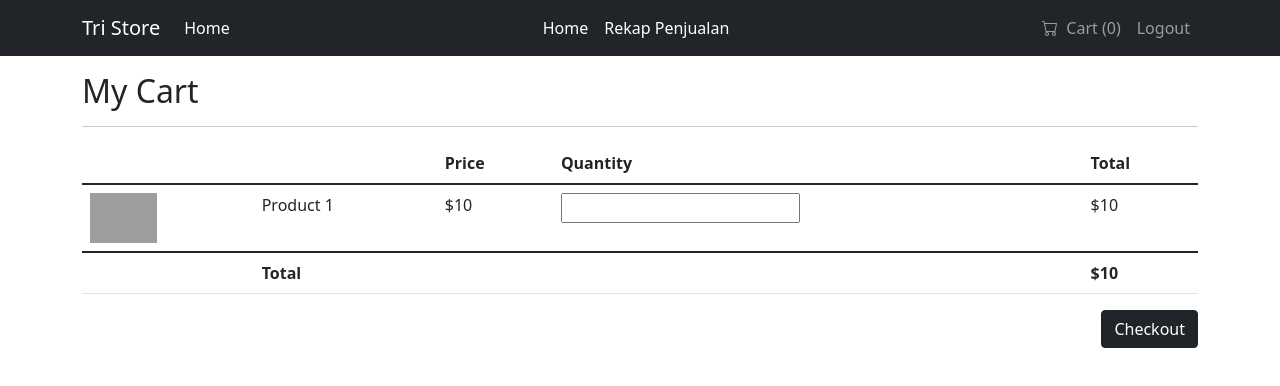
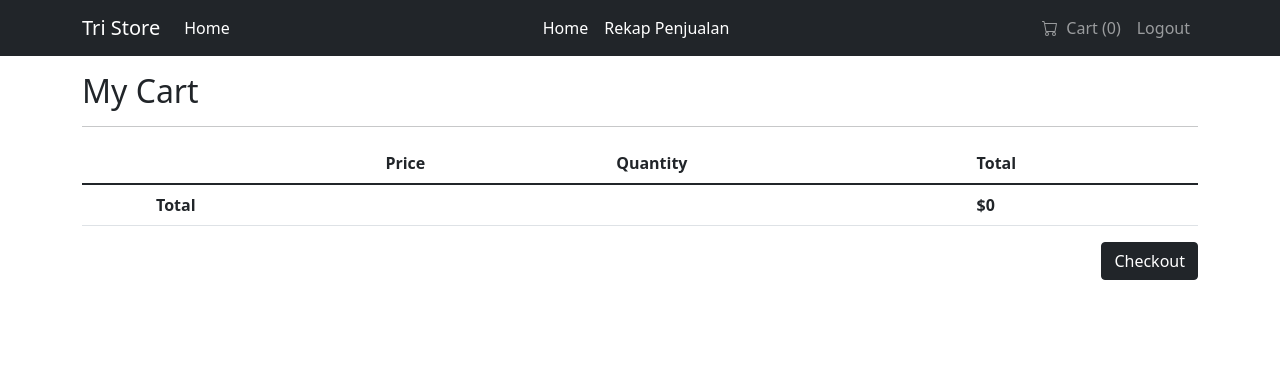
Before and after one commit to triartainyoman/Hacktiv8-Final-Project, a React (Create React App) app: page /cart in a window 1280 px wide. Shown: the top 386 px of the page. Built offline with nearby package versions, Linux system fonts and the light colour scheme; sample sign-in values are in the browser's storage; grey boxes are pictures that could not be loaded; the HTML template or start-up script is replaced by a standard one.

Commit message:
Cart Redux

```diff
--- a/src/pages/Cart.js
+++ b/src/pages/Cart.js
@@ -1,7 +1,13 @@
-import React from "react";
+import React, { useState } from "react";
 import { Navigate } from "react-router-dom";
+import { useSelector, useDispatch } from "react-redux";
 
 function Cart() {
+  const state = useSelector((state) => state);
+  const dispatch = useDispatch();
+  // const [grandTotal, setGrandTotal] = useState(0);
+  let grandTotal = 0;
+
   if (!localStorage.getItem("login")) {
     return <Navigate to="/login" />;
   }
@@ -21,21 +27,32 @@ function Cart() {
           </tr>
         </thead>
         <tbody>
-          <tr>
+          {state.selectedProducts.map((product, index) => {
+            let subTotal = parseFloat(product.price) * parseInt(product.qty);
+            grandTotal += subTotal;
+            return (
+              <tr key={index}>
                 <td>
                   <img
                     style={{ height: 50 }}
-                src="https://fakestoreapi.com/img/81fPKd-2AYL._AC_SL1500_.jpg"
-                alt="Cart Photo Product"
+                    src={product.image}
+                    alt={product.title}
                   />
                 </td>
-            <td>Product 1</td>
-            <td>$10</td>
+                <td>{product.title}</td>
+                <td>${product.price}</td>
                 <td>
-              <input type="number" min={0} />
+                  <input
+                    type="number"
+                    min={0}
+                    value={product.qty}
+                    onChange={() => console.log("changed")}
+                  />
                 </td>
-            <td>$10</td>
+                <td>${subTotal}</td>
               </tr>
+            );
+          })}
         </tbody>
         <tfoot>
           <tr>
@@ -43,7 +60,7 @@ function Cart() {
             <th>Total</th>
             <td></td>
             <td></td>
-            <th>$10</th>
+            <th>${grandTotal}</th>
           </tr>
         </tfoot>
       </table>
--- a/src/pages/Detail.js
+++ b/src/pages/Detail.js
@@ -22,10 +22,18 @@ function Detail() {
     getProduct();
   }, []);
 
-  const addProduct = () => {
+  const increaseCart = () => {
     dispatch({
       type: "INCREMENT_CART",
       payload: qty,
+    });
+  };
+
+  const addProduct = () => {
+    dispatch({
+      type: "SELECT_PRODUCT",
+      payload: product,
+      qty: qty,
     });
   };
 
--- a/src/pages/Home.js
+++ b/src/pages/Home.js
@@ -23,6 +23,8 @@ function Home() {
     };
     getProducts();
   }, []);
+
+  // console.log(state.selectedProducts);
 
   const Loading = () => {
     return (
--- a/src/store/index.js
+++ b/src/store/index.js
@@ -1,16 +1,32 @@
+import React from "react";
 import { createStore } from "redux";
 
 const initialState = {
   allProducts: [],
   counter: 0,
+  selectedProducts: [],
 };
 
 const actionReducer = (state = initialState, action) => {
   switch (action.type) {
     case "SET_PRODUCTS":
+      let products = [];
+      action.payload.map((product) => {
+        product.stock = 20;
+        products.push(product);
+      });
+
       return {
         ...state,
-        allProducts: action.payload,
+        allProducts: products,
+      };
+    case "SELECT_PRODUCT":
+      state.counter = state.counter + parseInt(action.qty);
+      action.payload.qty = action.qty;
+
+      return {
+        ...state,
+        selectedProducts: [...state.selectedProducts, action.payload],
       };
     case "INCREMENT_CART":
       let plus = parseInt(action.payload);
```
Lines whose indentation alone changed are shown as unchanged.
